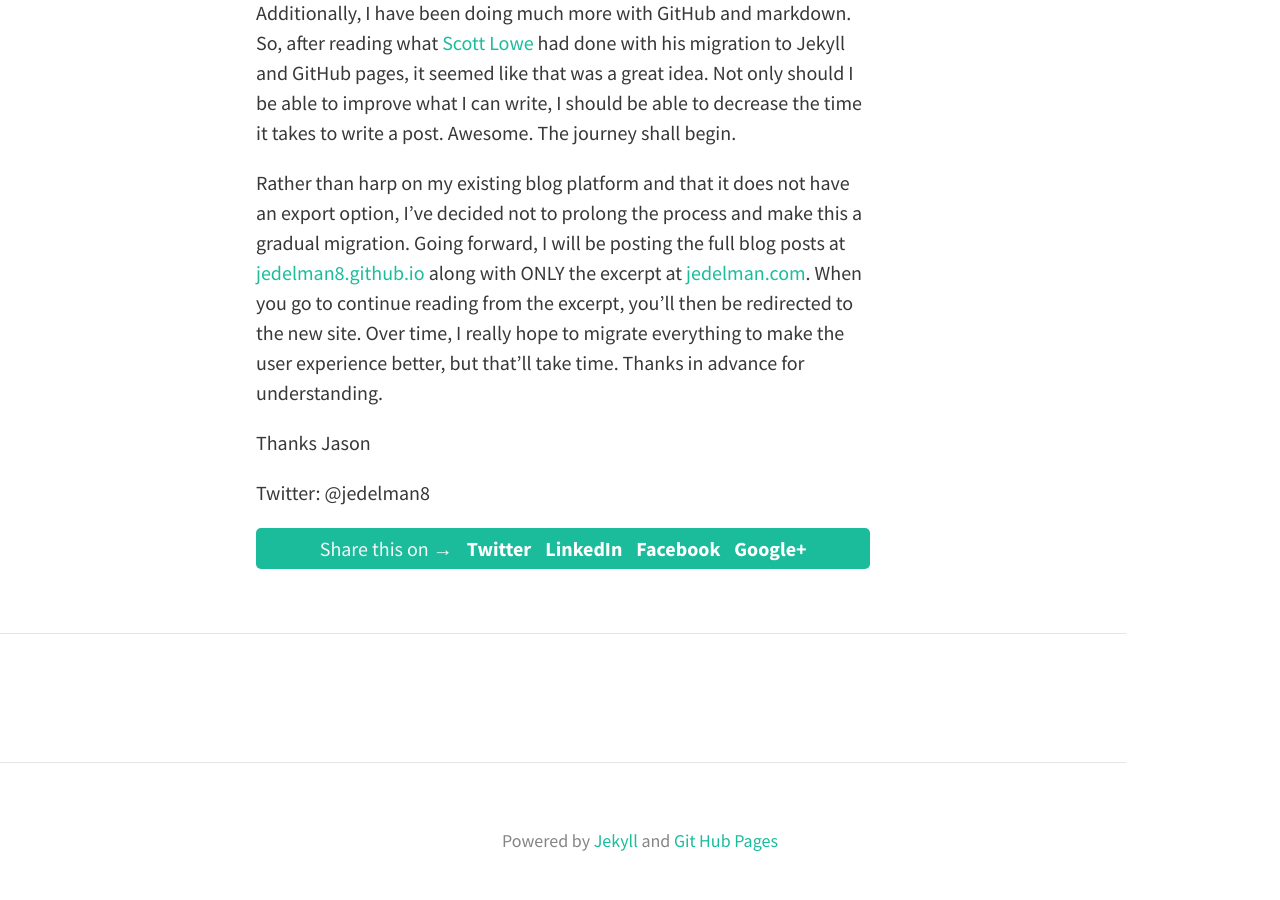
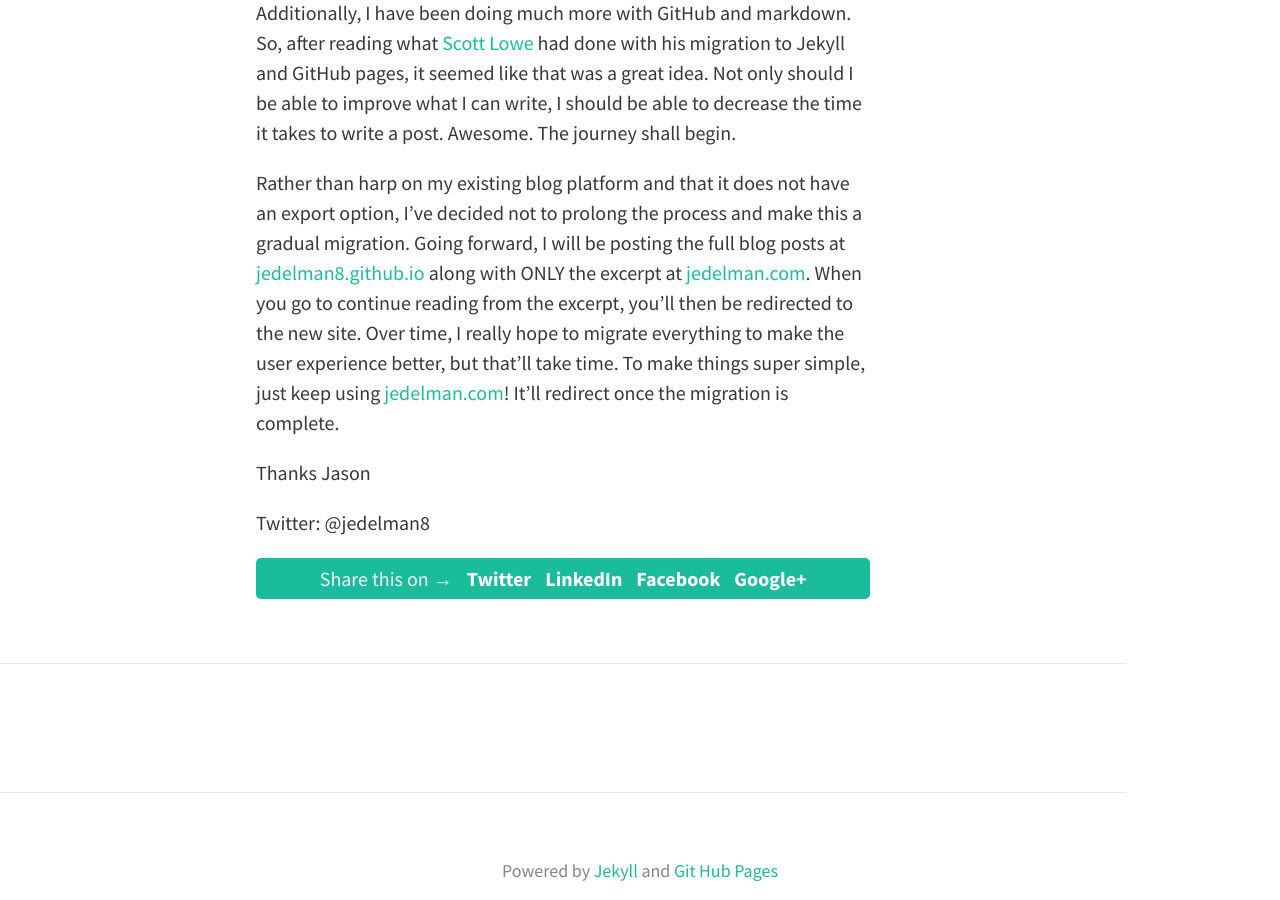
Before and after one commit to jedelman8/jedelman8.github.com, a Jekyll site: the page built from _posts/2015-02-25-initial-post-with-github-and-jekyll.md, in a window 1280 px wide and 900 px high, scrolled down 568 px. Built offline with Jekyll 4.4.1, drawn with Linux system fonts in a browser that asks for light colours; nearby versions of some CDN libraries; comment, search, counter and statistics services are not loaded.

Commit message:
minor updates

```diff
--- a/_posts/2015-02-25-initial-post-with-github-and-jekyll.md
+++ b/_posts/2015-02-25-initial-post-with-github-and-jekyll.md
@@ -6,7 +6,7 @@
 
 Additionally, I have been doing much more with GitHub and markdown.  So, after reading what [Scott Lowe](http://blog.scottlowe.org/2014/12/18/blog-migration-in-the-works/) had done with his migration to Jekyll and GitHub pages, it seemed like that was a great idea. Not only should I be able to improve what I can write, I should be able to decrease the time it takes to write a post.  Awesome.  The journey shall begin.
 
-Rather than harp on my existing blog platform and that it does not have an export option, I've decided not to prolong the process and make this a gradual migration.  Going forward, I will be posting the full blog posts at [jedelman8.github.io](http://jedelman8.github.io) along with ONLY the excerpt at [jedelman.com](http://jedelman.com).  When you go to continue reading from the excerpt, you'll then be redirected to the new site.  Over time, I really hope to migrate everything to make the user experience better, but that'll take time.  Thanks in advance for understanding.
+Rather than harp on my existing blog platform and that it does not have an export option, I've decided not to prolong the process and make this a gradual migration.  Going forward, I will be posting the full blog posts at [jedelman8.github.io](http://jedelman8.github.io) along with ONLY the excerpt at [jedelman.com](http://jedelman.com).  When you go to continue reading from the excerpt, you'll then be redirected to the new site.  Over time, I really hope to migrate everything to make the user experience better, but that'll take time. To make things super simple, just keep using [jedelman.com](http://jedelman.com)!  It'll redirect once the migration is complete.
 
 Thanks
 Jason
```
